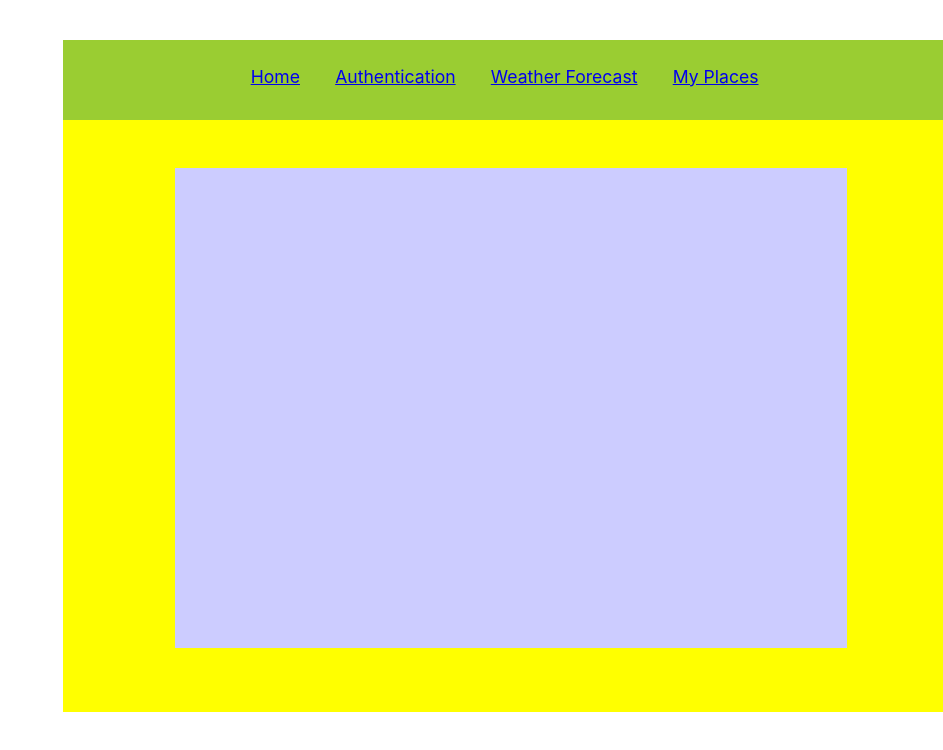
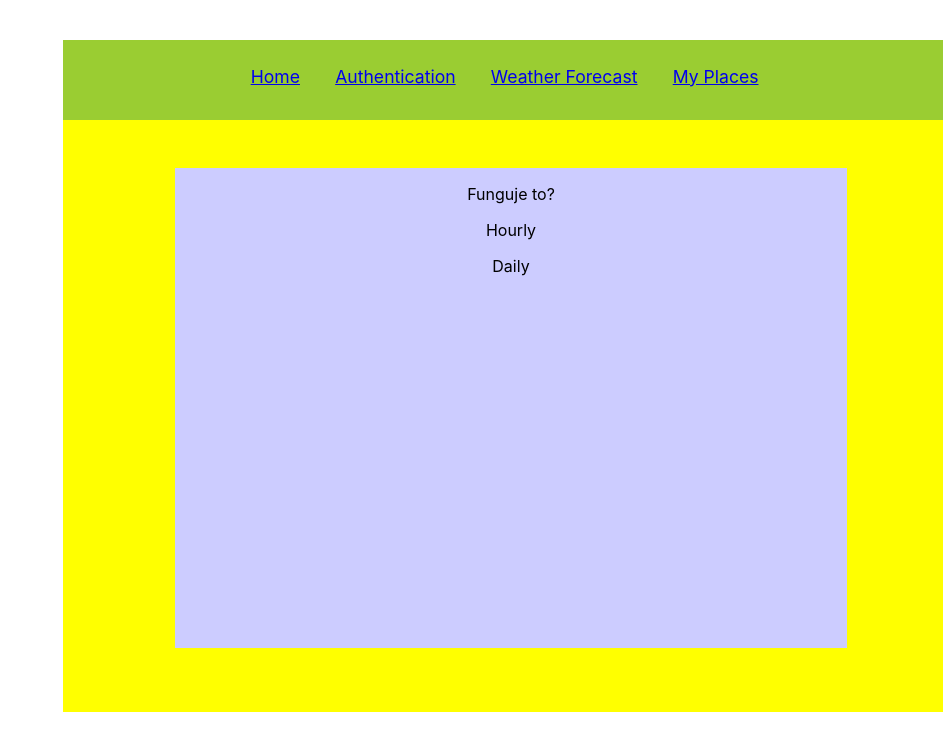
Before and after one commit to MartinGabco/Bring-Your-Umbrella, a React (Create React App) app: page /weatherforecast in a window 1280 px wide. Shown: the top 750 px of the page, without its empty margins (337-1280 px from the left). Built offline with nearby package versions, Linux system fonts and the light colour scheme; no server answers.

Commit message:
Adding 3 controlled components Current.jsx, Hourly.jsx and Daily.jsx for showing values from parent component: Weather_Show.jsx

```diff
--- /dev/null
+++ b/src/util_components/Current.jsx
@@ -0,0 +1,9 @@
+import React from 'react';
+
+const Current = props => {
+    const { currentData } = props;
+
+    return (<p>Funguje to?</p>);
+}
+
+export default Current;
--- /dev/null
+++ b/src/util_components/Daily.jsx
@@ -0,0 +1,7 @@
+import React from 'react';
+
+const Daily = () => {
+    return ( <p>Daily</p> );
+}
+
+export default Daily;
--- /dev/null
+++ b/src/util_components/Hourly.jsx
@@ -0,0 +1,7 @@
+import React from 'react';
+
+const Hourly = () => {
+    return ( <p>Hourly</p> );
+}
+
+export default Hourly;
--- a/src/util_components/Weather_Item.jsx
+++ /dev/null
@@ -1,9 +0,0 @@
-import React from 'react';
-
-const Weather_Item = props => {
-    const { currentData } = props;
-
-    return (<p></p>);
-}
-
-export default Weather_Item;
--- a/src/util_components/Weather_Show.jsx
+++ b/src/util_components/Weather_Show.jsx
@@ -4,7 +4,9 @@ import React, { useState, useEffect, useCallback } from 'react';
 import axios from 'axios';
 
 // components
-import Weather_Item from './Weather_Item';
+import Current from './Current';
+import Hourly from './Hourly';
+import Daily from './Daily';
 
 const WeatherShow = () => {
     const [allData, setAllData] = useState([])
@@ -35,7 +37,9 @@ const WeatherShow = () => {
 
     return (
         <React.Fragment>
-            <Weather_Item currentData={currentData}/>
+            <Current currentData={currentData}/>
+            <Hourly/>
+            <Daily/>
         </React.Fragment>
     );
 }
```
